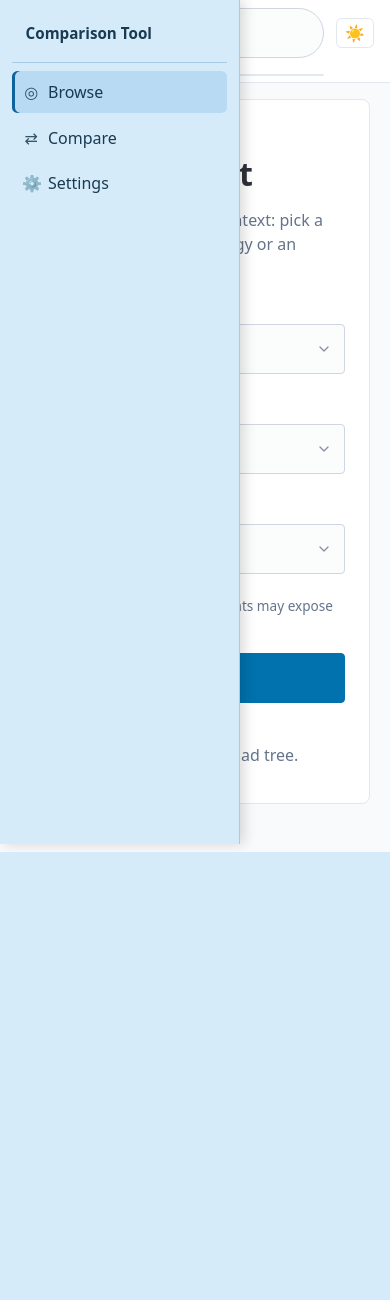
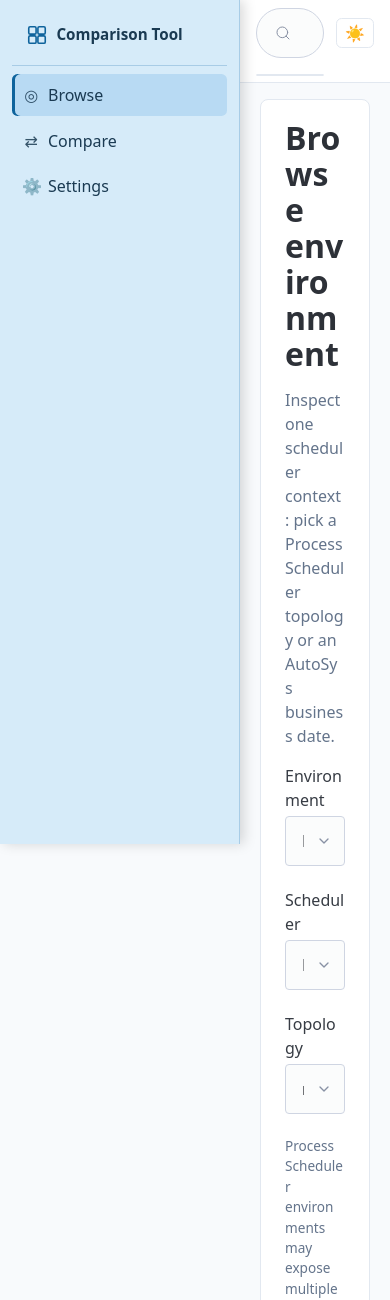
Before and after one commit to Gerbeev/ps-tool-web, a FastAPI app: page /browse in a window 390 px wide. Shown: the top 1300 px of the page. Before the commit the page ends 852 px from the top, so only its background shows below. Run offline with FastAPI, Linux system fonts and the light colour scheme; some libraries are stand-ins or nearby versions.

Commit message:
fix(ui): persistent sidebar rail when collapsed
Replace negative-margin collapse that hid the logo toggle off-screen
with a fixed-width icon rail. Nav links stay clickable with labels
hidden; logo shows SVG icon only when collapsed. Mobile main content
offsets by sidebar/rail width.

Co-authored-by: Igor <Gerbeev@users.noreply.github.com>

```diff
--- a/app/static/css/custom.css
+++ b/app/static/css/custom.css
@@ -4,6 +4,8 @@
  */
 :root,
 [data-theme="light"] {
+  --app-sidebar-width: 15rem;
+  --app-sidebar-rail-width: 3.25rem;
   --app-sidebar-bg: #d6ebf9;
   --app-sidebar-text: #1a3a52;
   --app-sidebar-active: #b8daf3;
@@ -69,14 +71,15 @@ body {
 }
 
 .app-sidebar {
-  width: 15rem;
+  width: var(--app-sidebar-width);
   flex-shrink: 0;
   background: var(--app-sidebar-bg);
   color: var(--app-sidebar-text);
   border-right: 1px solid var(--app-sidebar-border);
   padding: 1rem 0.75rem;
-  transition: transform 0.2s ease, margin-left 0.2s ease;
+  transition: width 0.2s ease, padding 0.2s ease;
   z-index: 30;
+  overflow: hidden;
 }
 
 .sidebar-nav {
@@ -148,6 +151,9 @@ body {
 }
 
 .app-logo-toggle {
+  display: flex;
+  align-items: center;
+  gap: 0.55rem;
   background: transparent;
   border: none;
   padding: 0.35rem 0.5rem;
@@ -158,11 +164,26 @@ body {
   font-weight: 700;
   color: var(--app-sidebar-text);
   line-height: 1.25;
-  width: auto;
+  width: 100%;
   max-width: none;
   border-radius: 0.35rem;
   text-align: left;
   white-space: nowrap;
+}
+
+.logo-icon {
+  flex-shrink: 0;
+  display: inline-flex;
+  align-items: center;
+  justify-content: center;
+  color: var(--app-accent);
+}
+
+.logo-svg {
+  display: block;
+}
+
+.logo-text {
   overflow: hidden;
   text-overflow: ellipsis;
 }
@@ -234,27 +289,14 @@ html.sidebar-collapsed .sidebar-nav {
     bottom: 0;
     box-shadow: 4px 0 12px rgba(0, 0, 0, 0.15);
   }
-  html.sidebar-collapsed .app-sidebar {
-    transform: translateX(-100%);
-    margin-left: 0;
+
+  .app-main {
+    margin-left: var(--app-sidebar-width);
+    transition: margin-left 0.2s ease;
   }
-  html.sidebar-collapsed .sidebar-header {
-    position: fixed;
-    top: 0;
-    left: 0;
-    z-index: 35;
-    width: 3rem;
-    padding: 0.5rem 0.35rem;
-    margin: 0;
-    background: var(--app-sidebar-bg);
-    border-right: 1px solid var(--app-sidebar-border);
-    border-bottom: none;
-  }
-  html.sidebar-collapsed .app-logo-toggle {
-    font-size: 0.65rem;
-    padding: 0.25rem;
-    line-height: 1.1;
-    white-space: normal;
+
+  html.sidebar-collapsed .app-main {
+    margin-left: var(--app-sidebar-rail-width);
   }
 }
 
--- a/app/templates/base.html
+++ b/app/templates/base.html
@@ -22,21 +22,29 @@
     <aside id="app-sidebar" class="app-sidebar" aria-label="Main navigation">
       <div class="sidebar-header">
         <button type="button" id="sidebar-toggle" class="app-logo-toggle" aria-label="Toggle navigation sidebar" aria-controls="app-sidebar" aria-expanded="true">
-          Comparison Tool
+          <span class="logo-icon" aria-hidden="true">
+            <svg class="logo-svg" width="22" height="22" viewBox="0 0 24 24" fill="none" xmlns="http://www.w3.org/2000/svg">
+              <rect x="3" y="3" width="8" height="8" rx="1.5" stroke="currentColor" stroke-width="1.75"/>
+              <rect x="13" y="3" width="8" height="8" rx="1.5" stroke="currentColor" stroke-width="1.75"/>
+              <rect x="3" y="13" width="8" height="8" rx="1.5" stroke="currentColor" stroke-width="1.75"/>
+              <rect x="13" y="13" width="8" height="8" rx="1.5" stroke="currentColor" stroke-width="1.75"/>
+            </svg>
+          </span>
+          <span class="logo-text">Comparison Tool</span>
         </button>
       </div>
       <nav class="sidebar-nav">
-        <a href="/browse" class="nav-item {% if active_nav == 'browse' %}active{% endif %}">
+        <a href="/browse" class="nav-item {% if active_nav == 'browse' %}active{% endif %}" title="Browse">
           <span class="nav-icon" aria-hidden="true">◎</span>
-          Browse
+          <span class="nav-label">Browse</span>
         </a>
-        <a href="/compare" class="nav-item {% if active_nav == 'compare' %}active{% endif %}">
+        <a href="/compare" class="nav-item {% if active_nav == 'compare' %}active{% endif %}" title="Compare">
           <span class="nav-icon" aria-hidden="true">⇄</span>
-          Compare
+          <span class="nav-label">Compare</span>
         </a>
-        <a href="/settings" class="nav-item {% if active_nav == 'settings' %}active{% endif %}">
+        <a href="/settings" class="nav-item {% if active_nav == 'settings' %}active{% endif %}" title="Settings">
           <span class="nav-icon" aria-hidden="true">⚙</span>
-          Settings
+          <span class="nav-label">Settings</span>
         </a>
       </nav>
     </aside>
```
Also changed, not shown: other parts of app/static/css/custom.css (+39 -5 lines).
